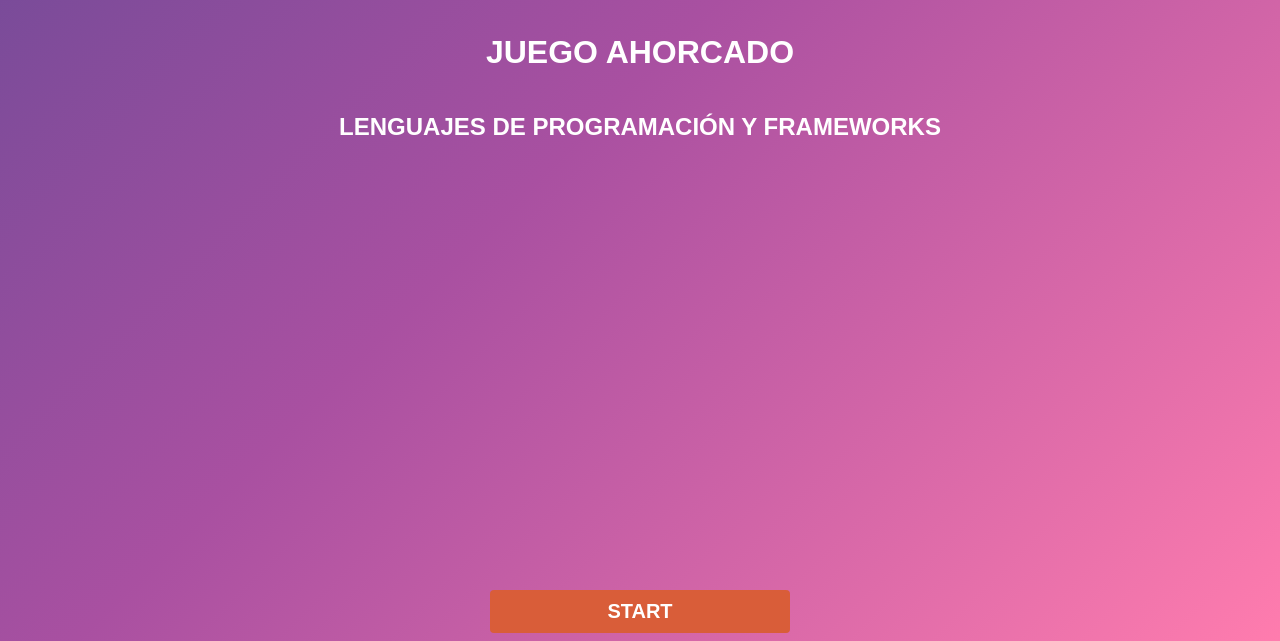
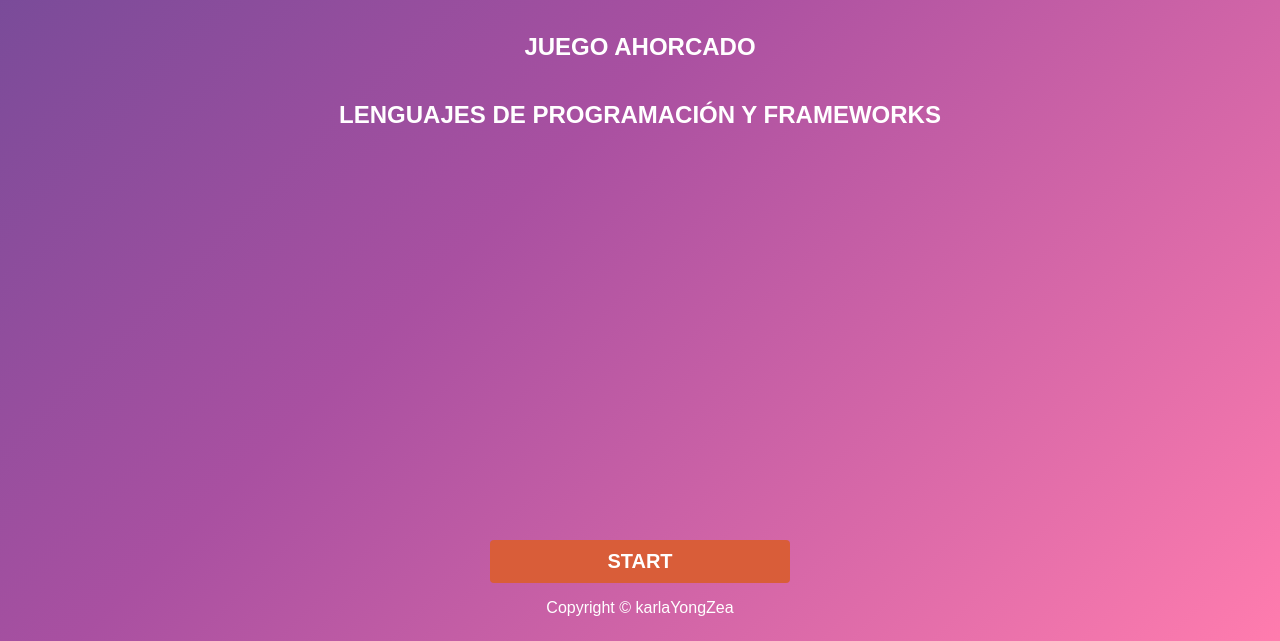
Before and after one commit to karlayong/TRABAJO_FINAL, a plain HTML site: page index.html in a window 1280 px wide. Shown: the part 175-816 px from the top of the page. Drawn offline with Linux system fonts and the light colour scheme; a web font is replaced by a local one.

Commit message:
trabajo ahorcado

```diff
--- a/index.html
+++ b/index.html
@@ -5,29 +5,33 @@
     <meta http-equiv="X-UA-Compatible" content="IE=edge">
     <meta name="viewport" content="width=device-width, initial-scale=1.0">
     <title>Ahorcado</title>
+    <!--Utilizar fonts de formas de pixeles-->
     <link href="http://fonts.cdnfonts.com/css/sf-pixelate" rel="stylesheet">
     <link rel="stylesheet" href="styles.css" >
     <script type="text/javascript" src="palabras.js" defer></script>
     <script type="text/javascript" src="script.js" defer></script>
 </head>
 <body>
-    <header>
+    <section>
         <figure>
             <img src="./img/BECA LOGO.png" alt="Miniatura de proyecto" />
             <img src="./img/certus-logo.png" alt="Miniatura de proyecto" />
         </figure>
 
-
-
         <h1>JUEGO AHORCADO</h1>
         <h2>LENGUAJES DE PROGRAMACIÓN Y FRAMEWORKS</h2>
         <div>
+            <!--donde se va a dibujar el ahorcado-->
             <canvas id="canvas"></canvas>
+            <!--las letras que vamos utilizadon a medida que se adivina-->
             <div id="usedLetters"></div>
         </div>
         <div id="usedLetters"></div>
+         <!--Las lineas vacias que se van completando-->
         <div id="wordContainer"></div>
+         <!--El boton de star-->
         <button id="startButton">START</button>
-    </header>
+        <p>Copyright &copy; karlaYongZea
+    </section>
 </body>
 </html>
--- a/script.js
+++ b/script.js
@@ -1,5 +1,9 @@
+//Elemtos declaroados en el Html
+//Contenedor de la palabra
 const wordContainer = document.getElementById('wordContainer');
+//Contenedor del boton
 const startButton = document.getElementById('startButton');
+//Contenedor de la palabra que se van usando
 const usedLettersElement = document.getElementById('usedLetters');
 
 let canvas = document.getElementById('canvas');
@@ -7,18 +11,25 @@ let ctx = canvas.getContext('2d');
 ctx.canvas.width  = 0;
 ctx.canvas.height = 0;
 
+
+//Valores para dibujar el hombre del ahorcado con arrays
 const bodyParts = [
-    [4,2,1,1],
-    [4,3,1,2],
+    [4,2,1,1], //cabeza
+    [4,3,1,2], //torzo
     [3,5,1,1],
     [5,5,1,1],
     [3,3,1,1],
     [5,3,1,1]
 ];
 
+//Variables del juego
+//Palabra adivinar
 let selectedWord;
+//Letras usadas
 let usedLetters;
+//errores
 let mistakes;
+//aciertos
 let hits;
 
 const addLetter = letter => {
@@ -71,6 +82,7 @@ const letterEvent = event => {
     };
 };
 
+//la palabra a utilizar
 const drawWord = () => {
     selectedWord.forEach(letter => {
         const letterElement = document.createElement('span');
@@ -81,23 +93,28 @@ const drawWord = () => {
     });
 };
 
+
+//Seleccionar el array de la palabras
 const selectRandomWord = () => {
     let word = words[Math.floor((Math.random() * words.length))].toUpperCase();
     selectedWord = word.split('');
 };
 
+//Para dibujar al ahorcado
 const drawHangMan = () => {
     ctx.canvas.width  = 120;
     ctx.canvas.height = 160;
     ctx.scale(20, 20);
     ctx.clearRect(0, 0, canvas.width, canvas.height);
     ctx.fillStyle = '#d95d39';
+    //Para dibujar la partes de la estructura
     ctx.fillRect(0, 7, 4, 1);
     ctx.fillRect(1, 0, 1, 8);
     ctx.fillRect(2, 0, 3, 1);
     ctx.fillRect(4, 1, 1, 1);
 };
 
+//funcion startGeme al hacer clipLimpiar todas las variables utilzadas
 const startGame = () => {
     usedLetters = [];
     mistakes = 0;
--- a/styles.css
+++ b/styles.css
@@ -3,19 +3,16 @@
 }
 
 body {
-    background-color: #4a4063;
     color: #fff;
     font-family: 'SF Pixelate', sans-serif;
     display: flex;
-    flex-direction: column;
     justify-content: center;
-    align-items: center;
     background-image: linear-gradient(135deg, #0087D4, #505488,#2F3F80, #161569, #5A4894, #A950A1, #FF7CAE);
     background-size: 500%;
     animation: fanimado 10s infinite;
 }
 
-header{
+section{
     /* 100% de la pantalla */
     height: 100vh;
 
@@ -24,9 +21,6 @@ header{
 
     /* tamaño de fondo: portada */
     background-size: cover;
-
-    /* archivo adjunto de fondo: fijo */
-    background-attachment: fixed;
 
     /* posición de fondo: centro */
     background-position: center;
@@ -44,7 +38,6 @@ header{
 img{
     padding: 2rem;
     height: 10vh;
-
 }
 
 #wordContainer {
```
